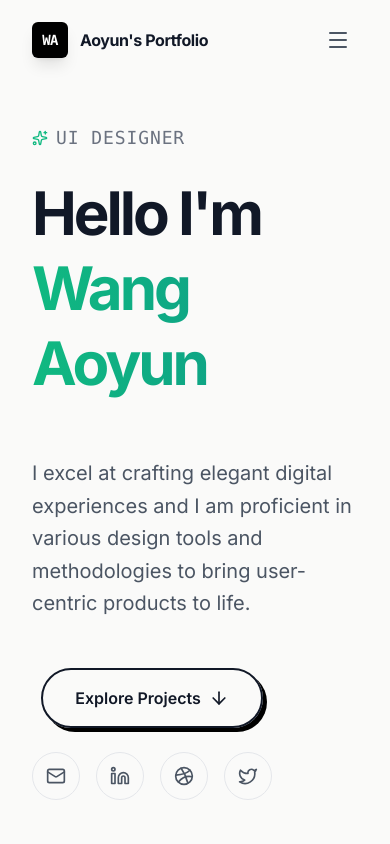
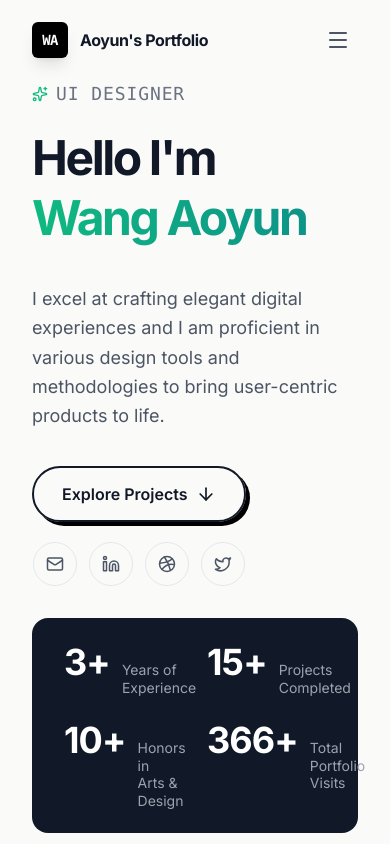
Before and after one commit to Y-tuo/Portfolio, a React (Vite) app: page / in a window 390 px wide. Shown: the top 844 px of the page. Built offline with nearby package versions, Linux system fonts and the light colour scheme.

Commit message:
Add stats bar section with count-up animation

```diff
--- a/App.tsx
+++ b/App.tsx
@@ -3,7 +3,15 @@ import { ArrowDown, ExternalLink, Sparkles } from 'lucide-react';
 import { Navbar } from './components/Navbar';
 import { Section } from './components/Section';
 import { MicrosoftFolder } from './components/MicrosoftFolder';
+import { CountUp } from './components/CountUp';
 import { PROJECTS, WHY_ME, HOBBIES, SOCIALS } from './constants';
+
+const STATS = [
+  { value: 3, suffix: '+', label: 'Years of Experience' },
+  { value: 15, suffix: '+', label: 'Projects Completed' },
+  { value: 10, suffix: '+', label: 'Honors in Arts & Design' },
+  { value: 366, suffix: '+', label: 'Total Portfolio Visits' },
+];
 
 function App() {
   return (
@@ -11,51 +19,51 @@ function App() {
       <Navbar />
 
       {/* === HERO SECTION === */}
-      <section id="hero" className="relative min-h-screen w-full flex flex-col justify-center px-8 pt-20 overflow-hidden">
-        <div className="max-w-7xl mx-auto w-full grid md:grid-cols-2 gap-12 items-center">
+      <section id="hero" className="relative min-h-screen w-full flex flex-col justify-between px-8 pt-20 pb-12 overflow-hidden">
+        <div className="max-w-7xl mx-auto w-full grid md:grid-cols-2 gap-8 items-center flex-1">
 
           {/* Text Content - Left Aligned to match request (standard alignment) */}
-          <div className="space-y-6 animate-fade-in-up z-10 max-w-2xl flex flex-col items-start text-left justify-self-center">
+          <div className="space-y-5 animate-fade-in-up z-10 max-w-2xl flex flex-col items-start text-left justify-self-center">
             <h2 className="text-lg md:text-xl font-mono text-gray-500 tracking-wider uppercase flex items-center gap-2">
               <Sparkles size={16} className="text-emerald-500" />
               UI Designer
             </h2>
 
-            <div className="space-y-0 pb-4">
-              <h1 className="text-6xl md:text-8xl font-bold tracking-tighter text-gray-900 leading-tight">
+            <div className="space-y-0 pb-2">
+              <h1 className="text-5xl md:text-7xl font-bold tracking-tighter text-gray-900 leading-tight">
                 Hello I'm
               </h1>
-              <h1 className="text-6xl md:text-8xl font-bold tracking-tighter text-transparent bg-clip-text bg-gradient-to-r from-emerald-500 to-teal-600 leading-tight pb-2">
+              <h1 className="text-5xl md:text-7xl font-bold tracking-tighter text-transparent bg-clip-text bg-gradient-to-r from-emerald-500 to-teal-600 leading-tight pb-2">
                 Wang Aoyun
               </h1>
             </div>
 
-            <p className="text-xl text-gray-600 max-w-lg leading-relaxed pt-2">
+            <p className="text-lg text-gray-600 max-w-lg leading-relaxed">
               I excel at crafting elegant digital experiences and I am proficient in various design tools and methodologies to bring user-centric products to life.
             </p>
 
-            <div className="flex flex-col sm:flex-row items-center gap-6 pt-6">
+            <div className="flex flex-col sm:flex-row items-center gap-5 pt-4">
               <a
                 href="#projects"
                 onClick={(e) => {
                   e.preventDefault();
                   document.getElementById('projects')?.scrollIntoView({ behavior: 'smooth' });
                 }}
-                className="inline-flex items-center gap-2 px-8 py-4 rounded-full border-2 border-gray-900 text-gray-900 font-semibold hover:bg-gray-900 hover:text-white transition-all duration-300 shadow-[4px_4px_0px_0px_rgba(0,0,0,1)] hover:translate-x-[2px] hover:translate-y-[2px] hover:shadow-none"
+                className="inline-flex items-center gap-2 px-7 py-3.5 rounded-full border-2 border-gray-900 text-gray-900 font-semibold hover:bg-gray-900 hover:text-white transition-all duration-300 shadow-[4px_4px_0px_0px_rgba(0,0,0,1)] hover:translate-x-[2px] hover:translate-y-[2px] hover:shadow-none"
               >
                 Explore Projects
                 <ArrowDown className="w-5 h-5" />
               </a>
 
-              <div className="flex items-center gap-4">
+              <div className="flex items-center gap-3">
                 {SOCIALS.map((social, idx) => (
                   <a
                     key={idx}
                     href={social.url}
-                    className="w-12 h-12 rounded-full border border-gray-200 flex items-center justify-center text-gray-600 hover:border-emerald-500 hover:text-emerald-500 hover:bg-emerald-50 transition-all hover:scale-110"
+                    className="w-11 h-11 rounded-full border border-gray-200 flex items-center justify-center text-gray-600 hover:border-emerald-500 hover:text-emerald-500 hover:bg-emerald-50 transition-all hover:scale-110"
                     title={social.name}
                   >
-                    <social.icon size={20} />
+                    <social.icon size={18} />
                   </a>
                 ))}
               </div>
@@ -63,17 +71,12 @@ function App() {
           </div>
 
           {/* Interactive Circular Image - Center Aligned */}
-          <div className="hidden md:flex relative h-[600px] w-full items-center justify-center">
+          <div className="hidden md:flex relative h-[500px] w-full items-center justify-center">
             {/* Rotating Rings */}
-            <div className="absolute w-[500px] h-[500px] rounded-full border border-emerald-100/60 animate-[spin_15s_linear_infinite]" />
+            <div className="absolute w-[420px] h-[420px] rounded-full border border-emerald-100/60 animate-[spin_15s_linear_infinite]" />
 
             {/* BOLD GREEN DASHED LINE - Refined Pattern based on Reference */}
-            {/*
-                 Changes:
-                 - Pattern: Long(60) Gap(35) Short(8) Gap(35)
-                 - Increased gap from 20 to 35 as requested
-             */}
-            <svg className="absolute w-[440px] h-[440px] animate-[spin_30s_linear_infinite_reverse] opacity-80" viewBox="0 0 440 440">
+            <svg className="absolute w-[370px] h-[370px] animate-[spin_30s_linear_infinite_reverse] opacity-80" viewBox="0 0 440 440">
               <circle
                 cx="220"
                 cy="220"
@@ -86,10 +89,10 @@ function App() {
               />
             </svg>
 
-            <div className="absolute w-[540px] h-[540px] rounded-full border-[0.5px] border-gray-200 animate-[pulse_4s_ease-in-out_infinite]" />
+            <div className="absolute w-[460px] h-[460px] rounded-full border-[0.5px] border-gray-200 animate-[pulse_4s_ease-in-out_infinite]" />
 
             {/* Image Container with Hover Zoom */}
-            <div className="relative w-[400px] h-[400px] rounded-full overflow-hidden shadow-2xl z-10 group cursor-pointer">
+            <div className="relative w-[340px] h-[340px] rounded-full overflow-hidden shadow-2xl z-10 group cursor-pointer">
               <div className="absolute inset-0 bg-gradient-to-tr from-emerald-500/10 to-blue-500/10 mix-blend-overlay z-10 pointer-events-none" />
               <img
                 src="https://pic.allhistory.com/T18XKCBXET1RCvBVdK.jpeg"
@@ -99,6 +102,23 @@ function App() {
             </div>
           </div>
 
+        </div>
+
+        {/* Stats Bar */}
+        <div className="max-w-7xl mx-auto w-full mt-8">
+          <div className="bg-gray-900 rounded-2xl px-8 py-6 grid grid-cols-2 md:grid-cols-4 gap-6">
+            {STATS.map((stat, idx) => (
+              <div key={idx} className="flex items-baseline gap-3">
+                <span className="text-4xl md:text-5xl font-bold text-white tracking-tight">
+                  <CountUp end={stat.value} suffix={stat.suffix} duration={2000} />
+                </span>
+                <span className="text-gray-400 text-sm md:text-base leading-tight">
+                  {stat.label.split(' ').slice(0, 2).join(' ')}<br />
+                  {stat.label.split(' ').slice(2).join(' ')}
+                </span>
+              </div>
+            ))}
+          </div>
         </div>
       </section>
 
--- /dev/null
+++ b/components/CountUp.tsx
@@ -0,0 +1,56 @@
+import React, { useState, useEffect, useRef } from 'react';
+
+interface CountUpProps {
+    end: number;
+    duration?: number;
+    suffix?: string;
+}
+
+export const CountUp: React.FC<CountUpProps> = ({ end, duration = 2000, suffix = '' }) => {
+    const [count, setCount] = useState(0);
+    const [hasStarted, setHasStarted] = useState(false);
+    const ref = useRef<HTMLSpanElement>(null);
+
+    useEffect(() => {
+        const observer = new IntersectionObserver(
+            (entries) => {
+                if (entries[0].isIntersecting && !hasStarted) {
+                    setHasStarted(true);
+                }
+            },
+            { threshold: 0.1 }
+        );
+
+        if (ref.current) {
+            observer.observe(ref.current);
+        }
+
+        return () => observer.disconnect();
+    }, [hasStarted]);
+
+    useEffect(() => {
+        if (!hasStarted) return;
+
+        let startTime: number | null = null;
+        const animate = (timestamp: number) => {
+            if (!startTime) startTime = timestamp;
+            const progress = Math.min((timestamp - startTime) / duration, 1);
+
+            // Easing function for smooth deceleration
+            const easeOutQuart = 1 - Math.pow(1 - progress, 4);
+            setCount(Math.floor(easeOutQuart * end));
+
+            if (progress < 1) {
+                requestAnimationFrame(animate);
+            }
+        };
+
+        requestAnimationFrame(animate);
+    }, [hasStarted, end, duration]);
+
+    return (
+        <span ref={ref}>
+            {count}{suffix}
+        </span>
+    );
+};
```
